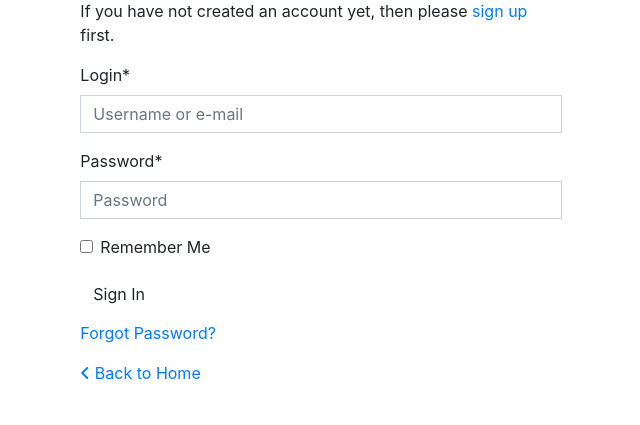
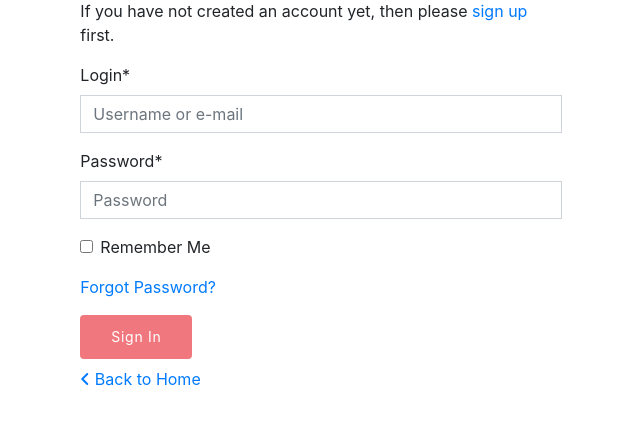
Before and after one commit to Saharalnoor/ysra_house_of_flower_MS, a Django app: page /accounts/login/ in a window 1280 px wide. Shown: the part 248-673 px from the top of the page, without its empty margins (148-788 px from the left). Run offline with Django 3.2, Linux system fonts and the light colour scheme; parts of the project's set-up code (start-up, migrations or seed data) failed here and were passed over; some libraries are stand-ins or nearby versions.

Commit message:
Added Allauth style for forms

```diff
--- a/static/css/base.css
+++ b/static/css/base.css
@@ -97,6 +97,27 @@ body {
 .btn-md{
     font-size: 1.1em;
     font-family: 'Roboto', sans-serif;
+}
+
+.btn-colour-1 {
+    color: #fff;
+    background-color: #f1777e;
+    letter-spacing: 0.05em;
+    border-radius: 2;
+    display: inline-block;
+    font-size: 14px;
+    font-weight: 400;
+    line-height: 30px;
+    padding-left: 30px;
+    padding-right: 30px;
+    cursor: pointer;
+}
+
+.btn-colour-1:hover,
+.btn-colour-1:active,
+.btn-colour-1:focus {
+    background-color: #f1777e;
+    color: rgb(217, 223, 218) !important;
 }
 
 .utility-nav {
--- a/templates/allauth/account/login.html
+++ b/templates/allauth/account/login.html
@@ -28,9 +28,9 @@
     {% csrf_token %} {{ form|crispy }} {% if redirect_field_value %}
     <input type="hidden" name="{{ redirect_field_name }}" value="{{ redirect_field_value }}" />
     {% endif %}
-    <button class="primaryAction btn btn-colour-1" type="submit">{% trans "Sign In" %}</button>
     <p class="mt-2">
         <a class="button-secondaryAction" href="{% url 'account_reset_password' %}">{% trans "Forgot Password?" %}</a>
     </p>
+    <button class="primaryAction btn btn-colour-1" type="submit">{% trans "Sign In" %}</button>
 </form>
 {% endblock %}
```
Also changed, not shown: db.sqlite3.
